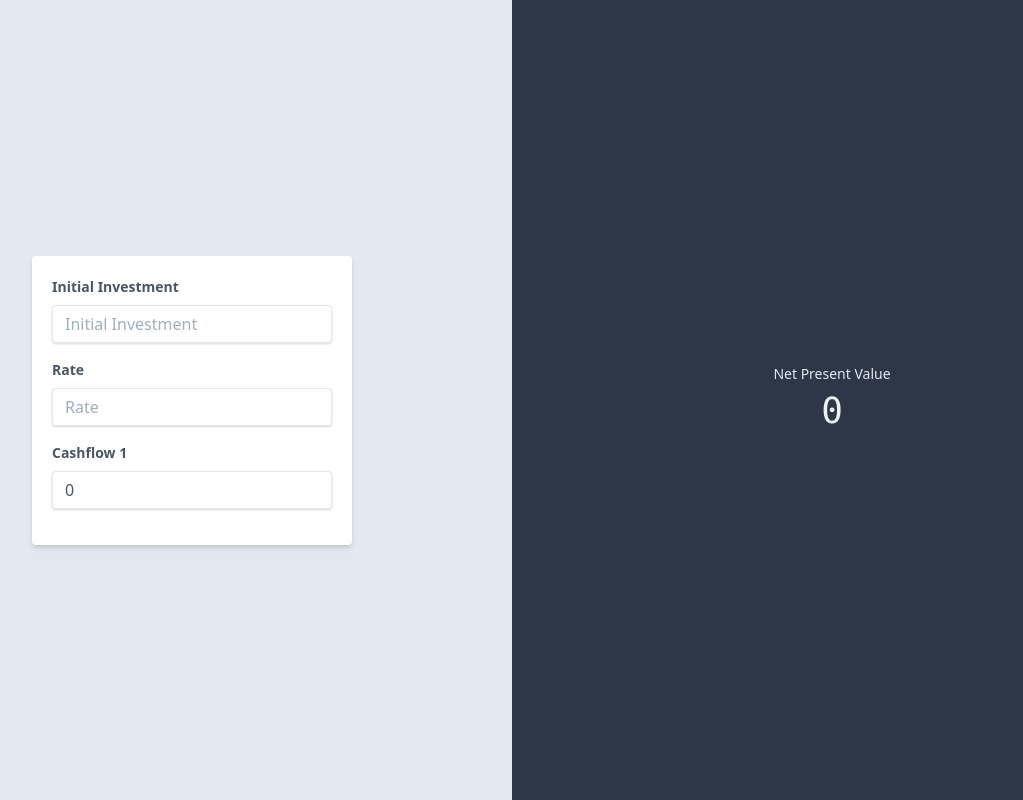
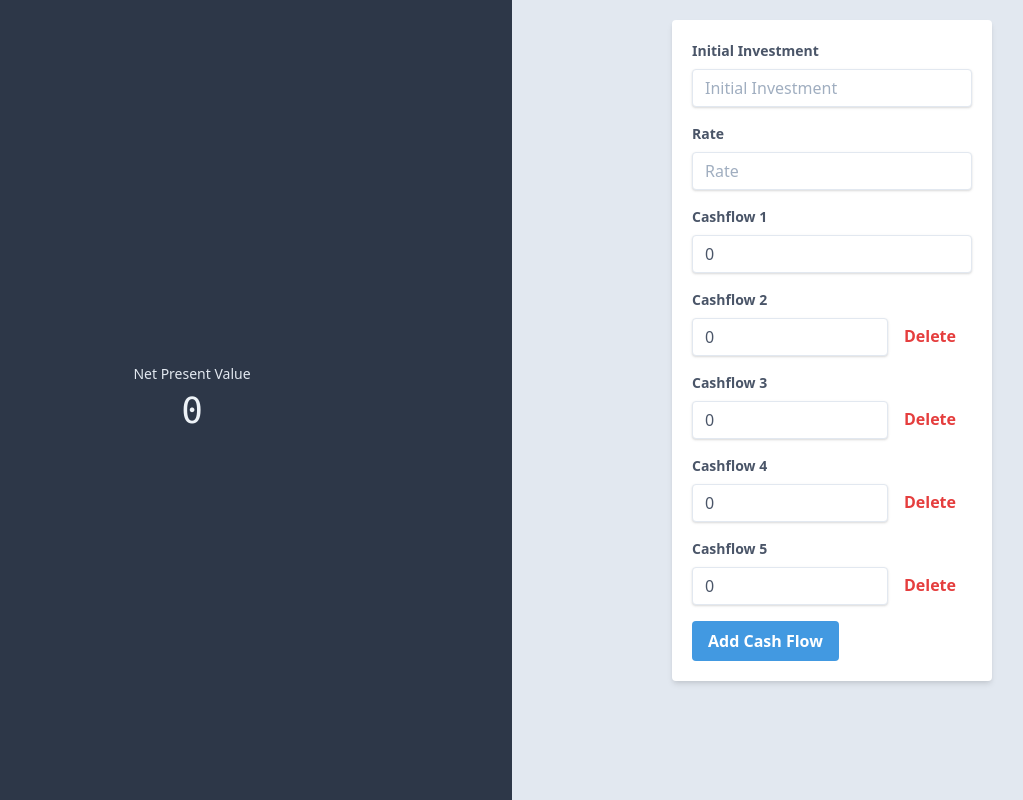
Before and after one commit to devforey/npv_calculator, a React (Create React App) app: page / in a window 1280 px wide. Shown: the whole page, without its empty margins (128-1151 px from the left). Built offline with nearby package versions, Linux system fonts and the light colour scheme.

Commit message:
Handle dynamic inputs

```diff
--- a/src/modules/calculator/CalculatorPage.tsx
+++ b/src/modules/calculator/CalculatorPage.tsx
@@ -9,7 +9,7 @@ const CalculatorPage = () => {
         setCalculatorFormData,
         calculatorResult
     ] = useCalculator({
-        cashFlows: [0]
+        cashFlows: [0, 0, 0, 0, 0]
     } as CalculatorFormData);
 
     const render = () => {
@@ -20,12 +20,12 @@ const CalculatorPage = () => {
             flex
             flex-row
         ">
+            <CalculatorResultPanel
+                result={calculatorResult}
+            />
             <CalculatorForm
                 formData={calculatorFormData}
                 onChange={handleCalculatorFormDataChange}
-            />
-            <CalculatorResultPanel
-                result={calculatorResult}
             />
         </div>;
     };
--- a/src/modules/calculator/components/calculator-form-field/CalculatorFormField.tsx
+++ b/src/modules/calculator/components/calculator-form-field/CalculatorFormField.tsx
@@ -1,16 +1,24 @@
 import React from 'react';
 import Input from '../../../../components/input/Input';
+import classNames from 'classnames';
 
 interface CalculatorFormField {
     label: String;
     placeholder: string;
+    containerClassName?: string;
 }
 
 const CalculatorFormField = ({
     label,
+    containerClassName,
     ...props
 }: CalculatorFormField & React.InputHTMLAttributes<HTMLElement>) => {
-    return <div className="mb-4">
+    const containerClassNames = classNames(
+        'mb-4',
+        containerClassName
+    );
+
+    return <div className={containerClassNames}>
         <label className="
             block
             text-gray-700
--- a/src/modules/calculator/components/calculator-form/CalculatorForm.tsx
+++ b/src/modules/calculator/components/calculator-form/CalculatorForm.tsx
@@ -1,5 +1,5 @@
 import React from 'react';
-import { useFormik, FormikConfig, FieldArray, FieldArrayRenderProps, Formik } from 'formik';
+import { useFormik, FormikConfig, FieldArray, FieldArrayRenderProps, Formik, FormikProvider } from 'formik';
 import CalculatorFormField from '../calculator-form-field/CalculatorFormField';
 
 interface CalculatorFormProps {
@@ -32,15 +32,8 @@ const CalculatorForm = ({ formData, onChange }: CalculatorFormProps) => {
     };
 
     const render = () => {
-        return <Formik
-            initialValues={formData}
-            /**
-             * `CalculatorForm` needs to provide an `onChange` callback function
-             * but `formik.onChange` is missing on Formik's API
-             * For a workaround, `formik.validate` is used instead
-             */
-            validate={(values: CalculatorFormData) => handleValidate(values)}
-            onSubmit={() => {}}
+        return <FormikProvider
+            value={formik}
         >
             <div className="
                 overflow-auto
@@ -52,7 +45,9 @@ const CalculatorForm = ({ formData, onChange }: CalculatorFormProps) => {
                 flex
                 flex-col
                 items-center
-                justify-center
+                justify-start
+
+                py-5
             ">
                 <form
                     className="
@@ -81,18 +76,41 @@ const CalculatorForm = ({ formData, onChange }: CalculatorFormProps) => {
                     />
 
                     <FieldArray
-                        name="cashFlows[]"
+                        name="cashFlows"
                         render={handleCashFlowsRender}
                     />
 
                 </form>
             </div>
-        </Formik>
+        </FormikProvider>
     };
 
-    const handleCashFlowsRender = () => {
+    const handleCashFlowsRender = (arrayHelper: FieldArrayRenderProps) => {
         const cashFlowInputs: JSX.Element[] = formik.values.cashFlows.map((_: number, index: number) => {
-            return <CalculatorFormField
+            let deleteButton;
+            if (index > 0) {
+                deleteButton = <button
+                    className="
+                        bg-transparent
+                        text-red-600
+                        font-semibold
+                        py-1.5
+                        px-4
+                        rounded
+                        mb-6
+                    "
+                    onClick={(event) => {
+                        event.preventDefault();
+                        arrayHelper.remove(index);
+                    }}
+                    >
+                    Delete
+                </button>;
+            }
+
+            return <div className="flex flex-row items-end">
+                <CalculatorFormField
+                    containerClassName="flex-1"
                     key={index}
                     name={`cashFlows.${index}`}
                     label={`Cashflow ${index + 1}`}
@@ -102,9 +120,31 @@ const CalculatorForm = ({ formData, onChange }: CalculatorFormProps) => {
                         formik.setFieldValue(`cashFlows.${index}`, event.target.value);
                     }}
                 />
+
+                {deleteButton}
+            </div>
         });
 
-        return <div>{cashFlowInputs}</div>;
+        return <div className="flex-column">
+            {cashFlowInputs}
+            <button
+                className="
+                    bg-blue-500
+                    hover:bg-blue-700
+                    text-white
+                    font-bold
+                    py-2
+                    px-4
+                    rounded
+                "
+                onClick={(event) => {
+                    event.preventDefault();
+                    arrayHelper.push(0);
+                 }}
+            >
+                Add Cash Flow
+            </button>
+        </div>;
     };
 
     return render();
--- a/src/styles/index.css
+++ b/src/styles/index.css
@@ -6,3 +6,11 @@ html {
     width: 100%;
     height: 100%;
 }
+
+input[type=number]::-webkit-inner-spin-button,
+input[type=number]::-webkit-outer-spin-button {
+    -webkit-appearance: none;
+    -moz-appearance: none;
+    appearance: none;
+    margin: 0;
+}
```
Also changed, not shown: src/styles/tailwind.css. Lines whose indentation alone changed are shown as unchanged.
